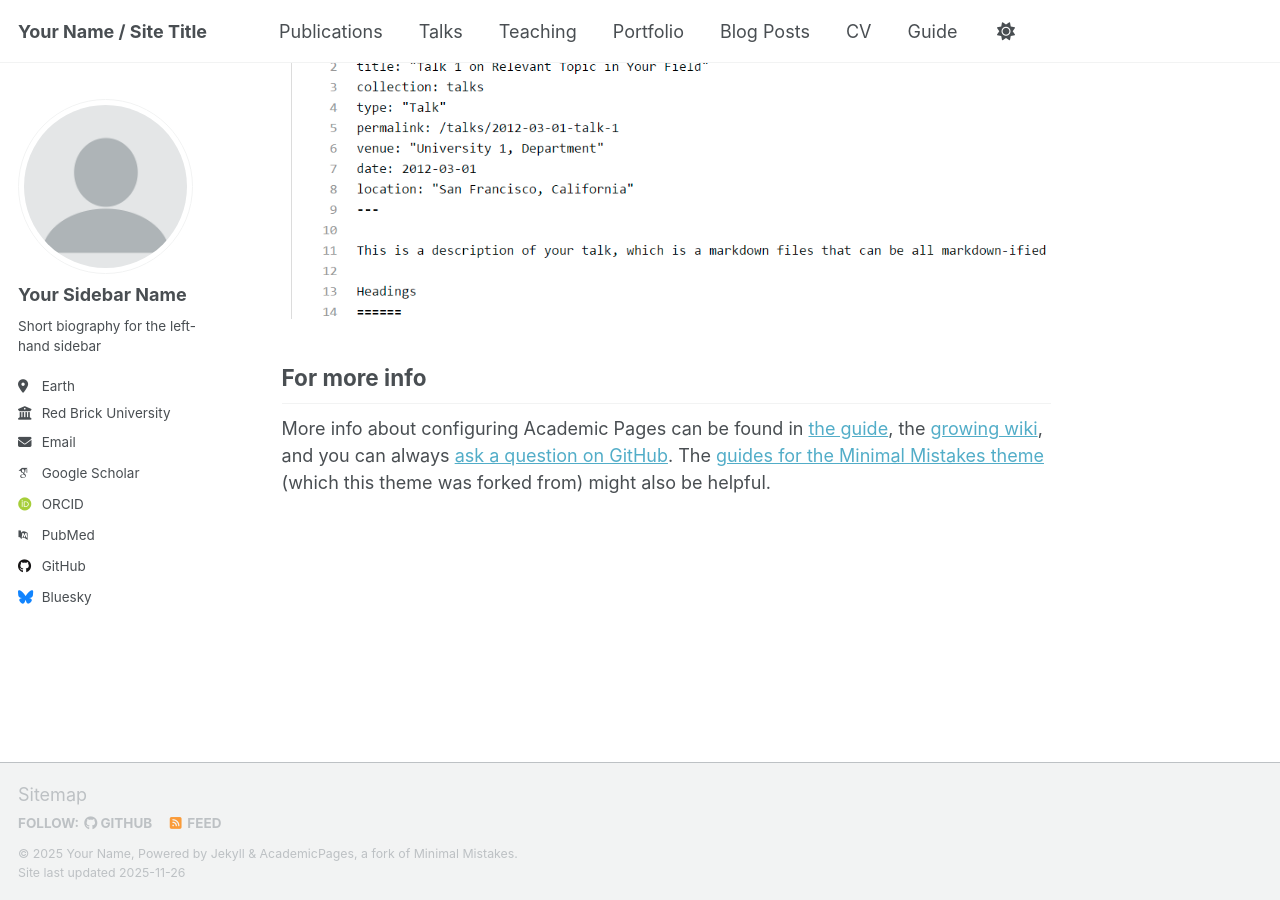
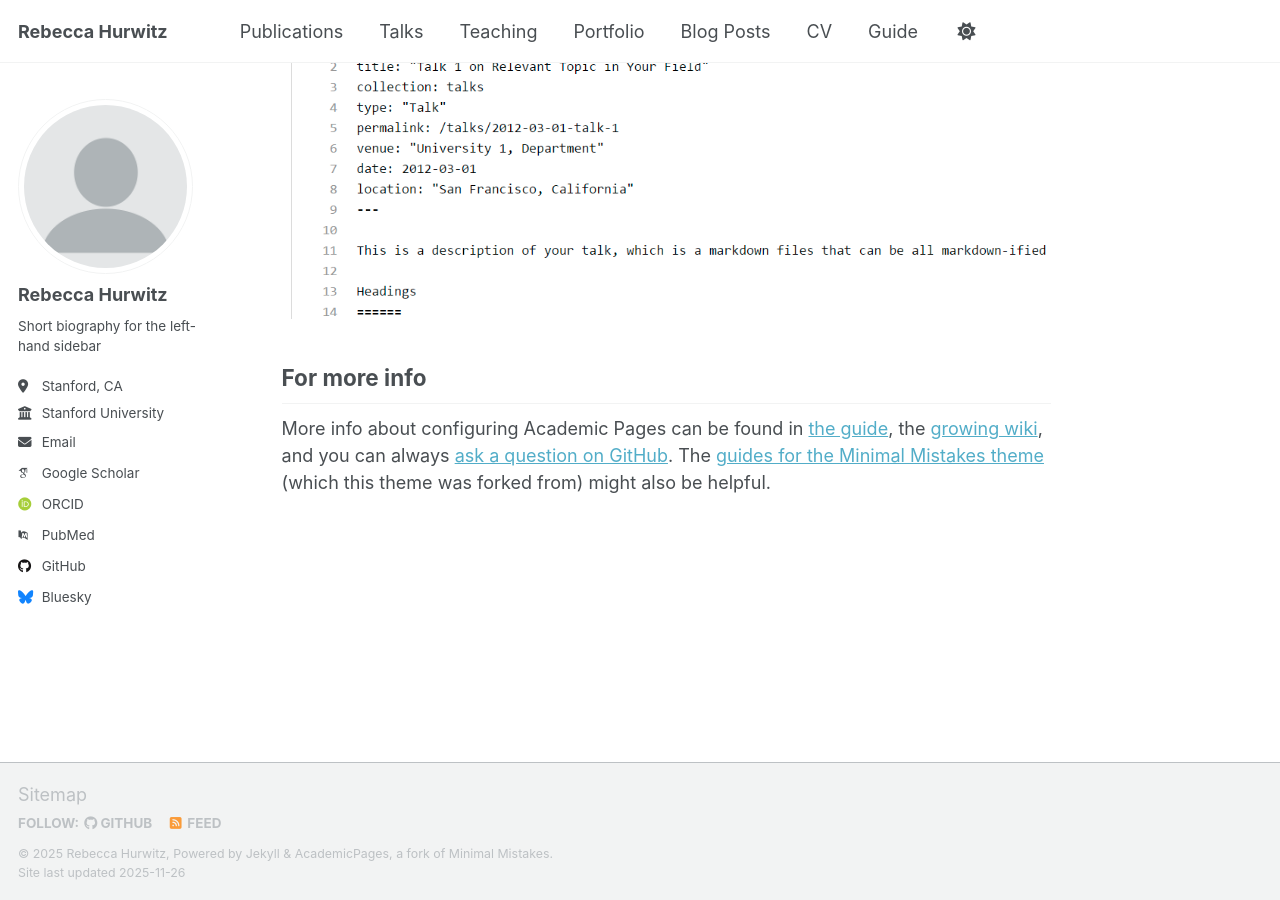
Before and after one commit to rebeccahurwitz/rebeccahurwitz.github.io, a Jekyll site: the page built from _pages/about.md, in a window 1280 px wide and 900 px high, scrolled down 2880 px. Built offline with Jekyll 4.4.1, drawn with Linux system fonts in a browser that asks for light colours; some web fonts are replaced; a script that is not in the unit is left out.

Commit message:
Update _config.yml

```diff
--- a/_config.yml
+++ b/_config.yml
@@ -9,10 +9,10 @@
 # Basic Site Settings
 locale                   : "en-US"
 site_theme               : "default" # Currently available options are "default", "air"
-title                    : "Your Name / Site Title"
+title                    : "Rebecca Hurwitz"
 title_separator          : "-"
-name                     : &name "Your Name"
-description              : &description "Your Name's academic portfolio"   # Update this with a general description of your site, this is the default if not overridden by a page
+name                     : &name "Rebecca Hurwitz"
+description              : &description "Rebecca Hurwitz's academic portfolio"   # Update this with a general description of your site, this is the default if not overridden by a page
 url                      : https://academicpages.github.io # The base hostname & protocol for your site e.g. "https://[your GitHub username].github.io",
                                                            # or if you already have some other page hosted on Github then use "https://[your GitHub username].github.io/[Your Repo Name]"
 baseurl                  : "" # the subpath of your site, e.g. "/blog"
@@ -24,11 +24,11 @@
 author:
   # Biographic information
   avatar           : "profile.png"
-  name             : "Your Sidebar Name"
+  name             : "Rebecca Hurwitz"
   pronouns         : # example: "she/her"
   bio              : "Short biography for the left-hand sidebar"
-  location         : "Earth"
-  employer         : "Red Brick University"
+  location         : "Stanford, CA"
+  employer         : "Stanford University"
   uri              : # URL
   email            : "none@example.org"
 
@@ -51,7 +51,7 @@
   bitbucket        : # Username - Update with your username on the site
   codepen          : # Username
   dribbble         : # Username
-  github           : "academicpages"
+  github           : "rebeccahurwitz"
   kaggle           : # Username
   stackoverflow    : # User number or user number and name (i.e., use "1" or "1/jeff-atwood")
 
```
